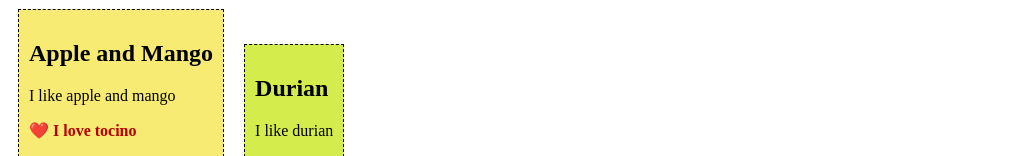
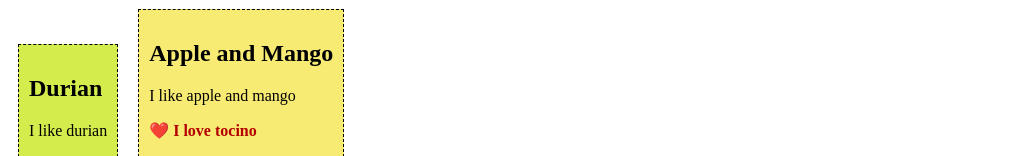
Before and after one commit to kuyajcarlo/webprog-it241-vuejs, a Vue app in the folder firstsfc/: page / in a window 1280 px wide. Shown: the part 796-952 px from the top of the page, without its empty margins (0-1009 px from the left). Built offline with nearby package versions, Linux system fonts and the light colour scheme.

Commit message:
Update App.vue

```diff
--- a/firstsfc/src/App.vue
+++ b/firstsfc/src/App.vue
@@ -1,11 +1,24 @@
 <template>
-  <h1>Food</h1>
-  <profile/>
-  <food-item/>
-  <food-item2/>
-
+  <div>
+    <h1>Food</h1>
+    <Profile />
+    <FoodItem2 />
+    <FoodItem />
+  </div>
 </template>
 
-<script></script>
+<script>
+import FoodItem from './components/Fooditem.vue'
+import FoodItem2 from './components/Fooditem2.vue'
+import Profile from './components/Profile.vue'
+
+export default {
+  components: {
+    FoodItem,
+    FoodItem2,
+    Profile
+  }
+}
+</script>
 
 <style></style>
```
